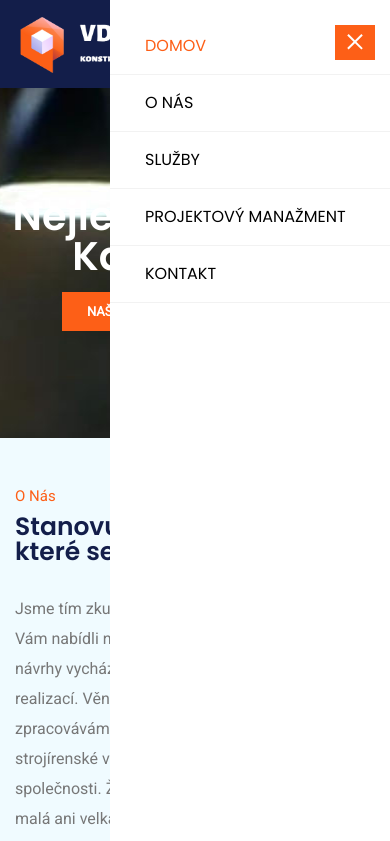
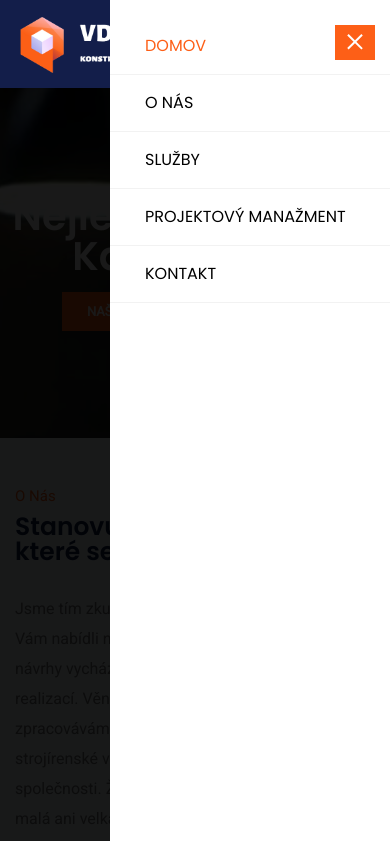
Before and after one commit to requiempt/123, a plain HTML site: page index.html in a window 390 px wide. Both pictures are taken after a click on the button 355 px from the left and 42 px from the top of the page. Shown: the top 841 px of the page. Drawn offline with nearby package versions, Linux system fonts and the light colour scheme.

Commit message:
Add files via upload

```diff
--- a/css/style.css
+++ b/css/style.css
@@ -15,6 +15,24 @@ svg:not(:root) {
 .wrapper{
 			overflow-x: hidden;
 }
+.wrapper.drop{
+	  overflow: hidden;
+    height: 100%;
+}
+
+.wrapper.drop::before{
+content: "";
+width: 100%;
+height: 100%;
+background: rgba(0, 0, 0, 0.9);
+position: absolute;
+left: 0;
+top: 0;
+z-index: 100;
+transition: all 0.3s;
+opacity: 1;
+}
+
 /*----------------------preloader-------------------*/
 
 .preloader {
--- a/js/main.js
+++ b/js/main.js
@@ -6,7 +6,7 @@ const menuStMobile = document.querySelector('.sticky-list');
 const form = document.getElementById('form');
 const username = document.getElementById('username');
 const email = document.getElementById('email');
-
+const wrapper = document.querySelector('.wrapper');
 let preloader = document.querySelector('.preloader');
 
 window.addEventListener('load', () => {
@@ -123,8 +123,10 @@ function hasScrolled() {
 }
 
 
+
 $(document).on('click', '.menu__btn', function(){
  menuBtn.classList.toggle('menu--cross');
+ wrapper.classList.toggle('drop');
 });
 
 $(document).on('click', '.menu__btn', function(){
@@ -133,6 +135,7 @@ $(document).on('click', '.menu__btn', function(){
 
 $(document).on('click', '.sticky-btn', function(){
  menuStBtn.classList.toggle('menu--cross');
+  wrapper.classList.toggle('drop');
 });
 
 $(document).on('click', '.sticky-btn', function(){
```
